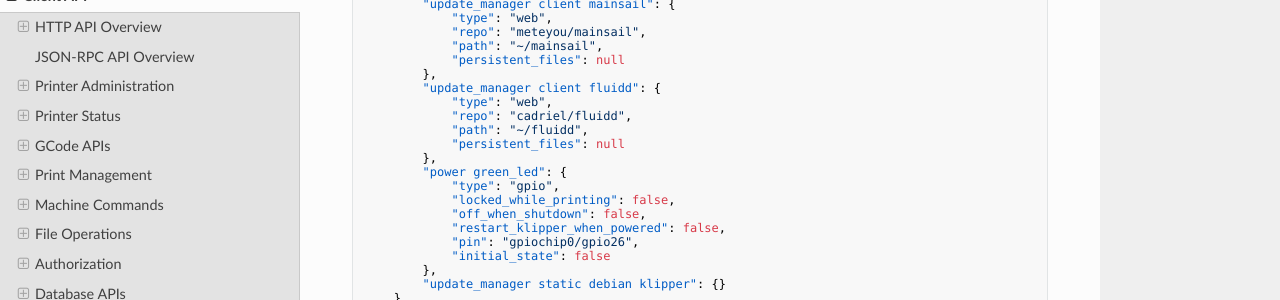
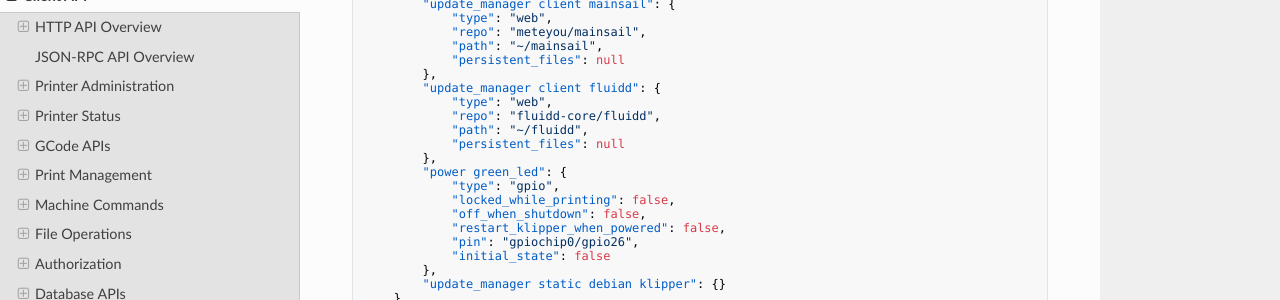
Before and after one commit to Marirossibn/moonraker, an MkDocs documentation site: the page built from docs/web_api.md, in a window 1280 px wide and 900 px high, scrolled down 10138 px. Shown: the part 151-451 px from the top of the window. Built offline with MkDocs 1.6.1, drawn with Linux system fonts in a browser that asks for light colours; nearby versions of some CDN libraries.

Commit message:
docs: updates to new Fluidd repo address
Signed-off-by: Pedro Lamas <pedrolamas@gmail.com>

```diff
--- a/docs/web_api.md
+++ b/docs/web_api.md
@@ -520,7 +520,7 @@
         },
         "update_manager client fluidd": {
             "type": "web",
-            "repo": "cadriel/fluidd",
+            "repo": "fluidd-core/fluidd",
             "path": "~/fluidd",
             "persistent_files": null
         },
```
Also changed, not shown: docs/configuration.md (+1 -1 lines).
